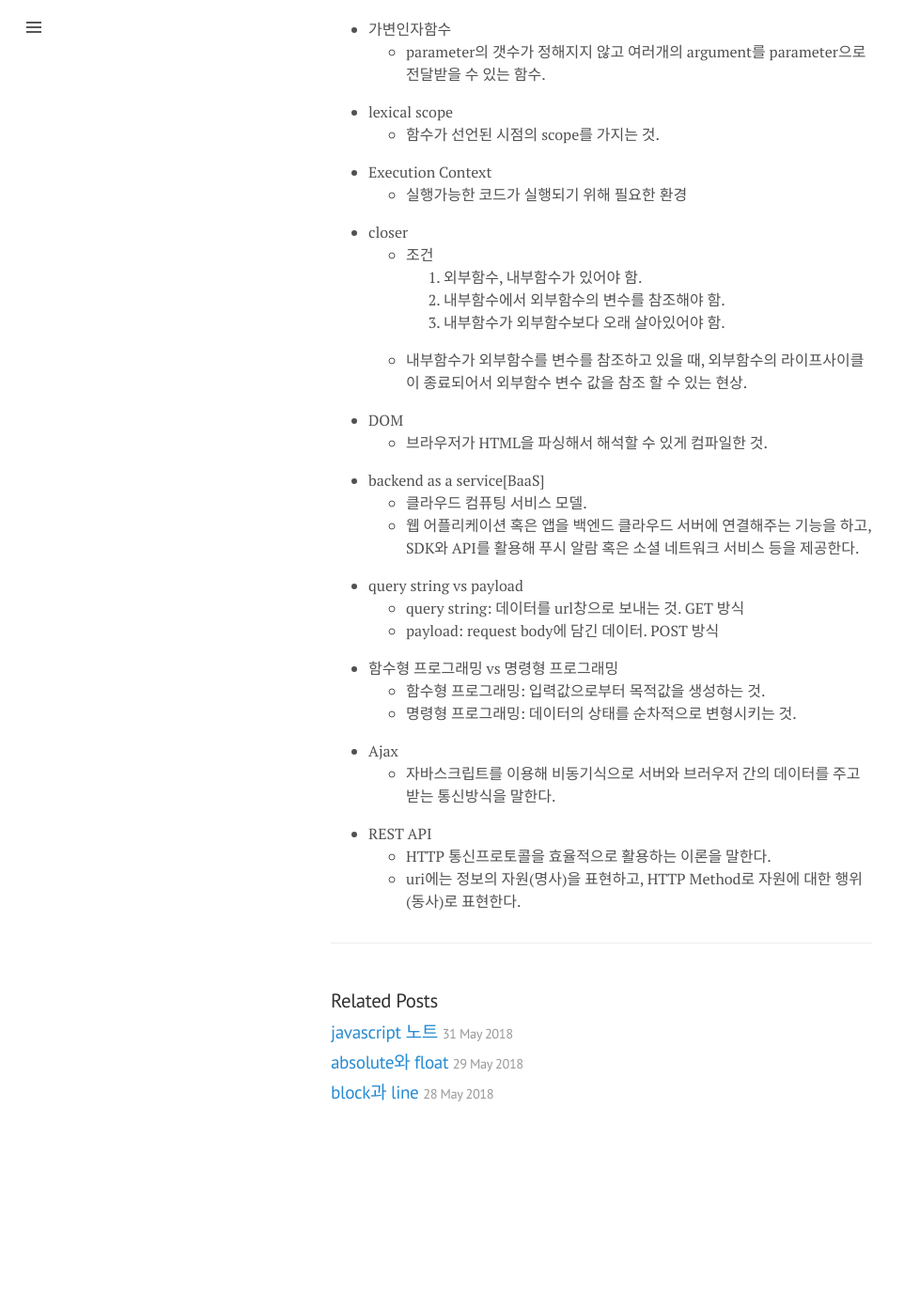
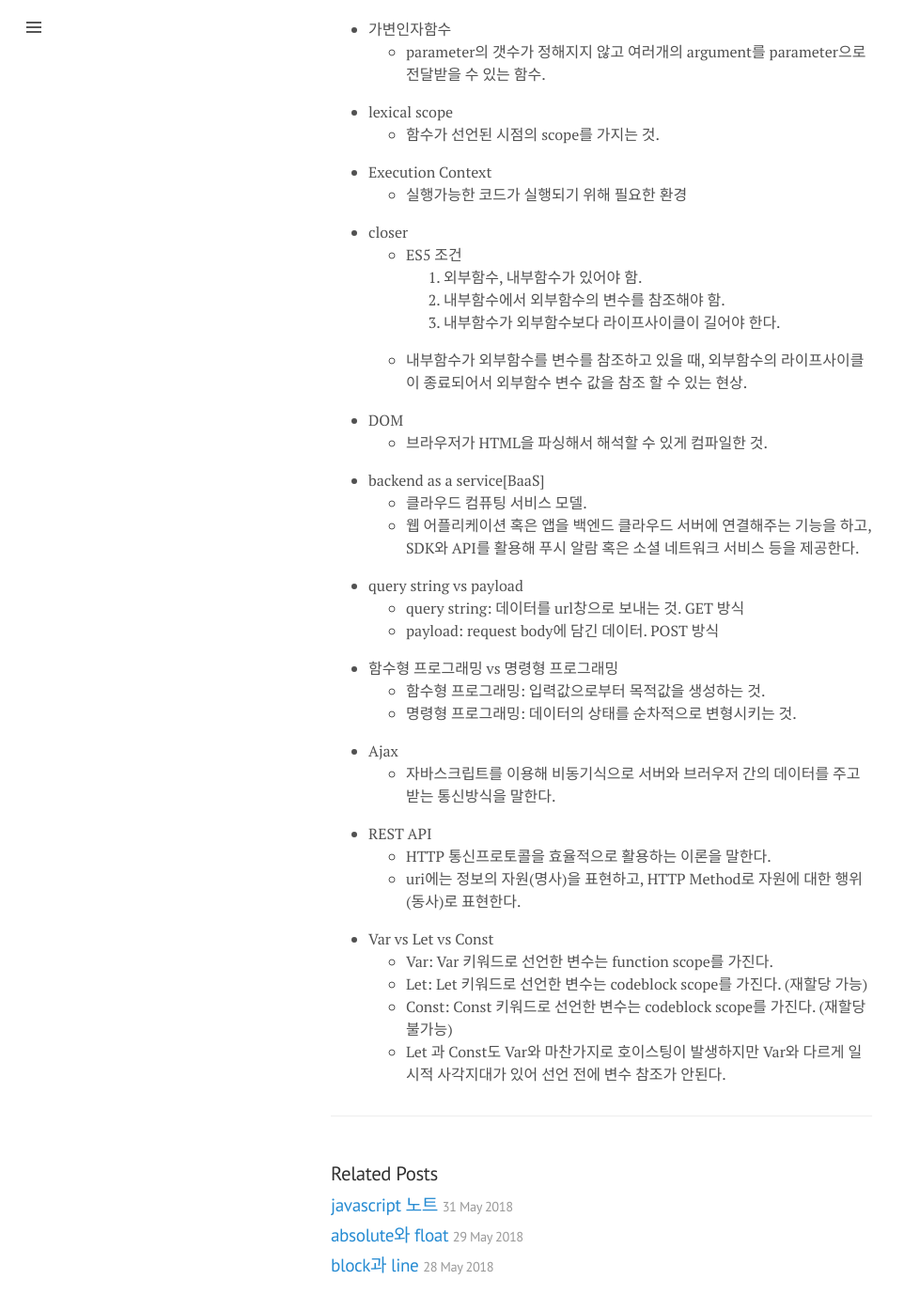
Before and after one commit to austinpark420/austinpark420.github.io, a Jekyll site: the page built from _posts/2018-05-31-fundamental_dev_conception.md, in a window 1280 px wide and 1400 px high, scrolled down 2512 px. Shown: the top 1395 px of the window at 94% size, without its empty margins (0-962 px from the left). Built offline with Jekyll 4.4.1, drawn with Linux system fonts in a browser that asks for light colours; before the commit the page ends 3734 px from its top, so only the background shows below that.

Commit message:
edit fundamental_dev_conception.md

```diff
--- a/_posts/2018-05-31-fundamental_dev_conception.md
+++ b/_posts/2018-05-31-fundamental_dev_conception.md
@@ -97,10 +97,10 @@ tag: frontend dev javascript fundemental
   * 실행가능한 코드가 실행되기 위해 필요한 환경
 
 - closer
-  * 조건
+  * ES5 조건
     1. 외부함수, 내부함수가 있어야 함.
     2. 내부함수에서 외부함수의 변수를 참조해야 함.
-    3. 내부함수가 외부함수보다 오래 살아있어야 함.
+    3. 내부함수가 외부함수보다 라이프사이클이 길어야 한다.
   * 내부함수가 외부함수를 변수를 참조하고 있을 때, 외부함수의 라이프사이클이 종료되어서 외부함수 변수 값을 참조 할 수 있는 현상.
 
 - DOM
@@ -124,3 +124,9 @@ tag: frontend dev javascript fundemental
 - REST API
   * HTTP 통신프로토콜을 효율적으로 활용하는 이론을 말한다.
   * uri에는 정보의 자원(명사)을 표현하고, HTTP Method로 자원에 대한 행위(동사)로 표현한다.
+
+- Var vs Let vs Const
+  * Var: Var 키워드로 선언한 변수는 function scope를 가진다.
+  * Let: Let 키워드로 선언한 변수는 codeblock scope를 가진다. (재할당 가능)
+  * Const: Const 키워드로 선언한 변수는 codeblock scope를 가진다. (재할당 불가능)
+  * Let 과 Const도 Var와 마찬가지로 호이스팅이 발생하지만 Var와 다르게 일시적 사각지대가 있어 선언 전에 변수 참조가 안된다.
```
